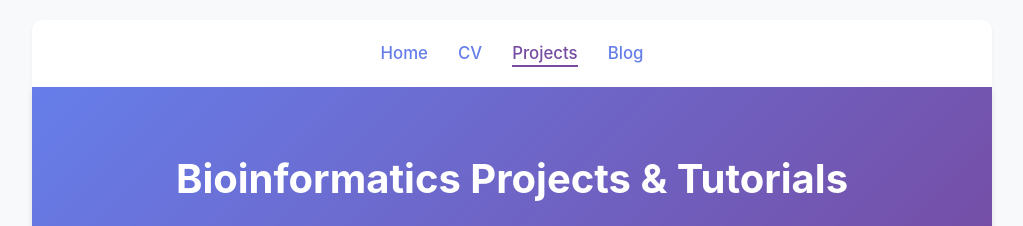
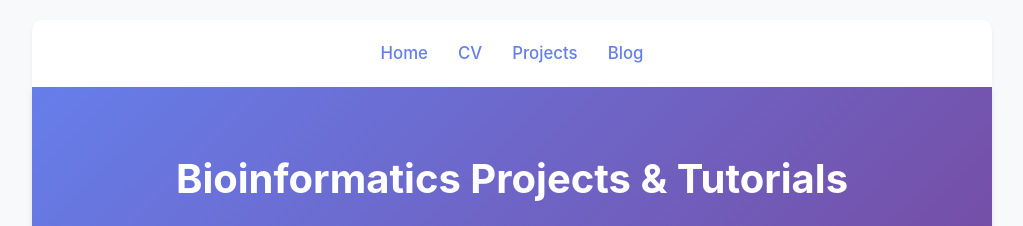
Before and after one commit to ipekselcen/ipekselcen.github.io, a Jekyll site: the page built from projects.html, in a window 1280 px wide. Shown: the top 226 px of the page, without its empty margins (128-1151 px from the left). Built offline with Jekyll 4.4.1, drawn with Linux system fonts in a browser that asks for light colours.

Commit message:
Update projects.html

```diff
--- a/projects.html
+++ b/projects.html
@@ -223,14 +223,14 @@
 </head>
 <body>
     <div class="container">
-        <nav>
-            <ul>
-                <li><a href="index.html">Home</a></li>
-                <li><a href="cv.html">CV</a></li>
-                <li><a href="projects.html" class="active">Projects</a></li>
-                <li><a href="/blog/">Blog</a></li>
-            </ul>
-        </nav>
+    <nav>
+        <ul>
+            <li><a href="/index.html">Home</a></li>
+            <li><a href="/cv.html">CV</a></li>
+            <li><a href="/projects.html">Projects</a></li>
+            <li><a href="/blog/">Blog</a></li>
+        </ul>
+    </nav>
 
         <header>
             <h1>Bioinformatics Projects & Tutorials</h1>
```
